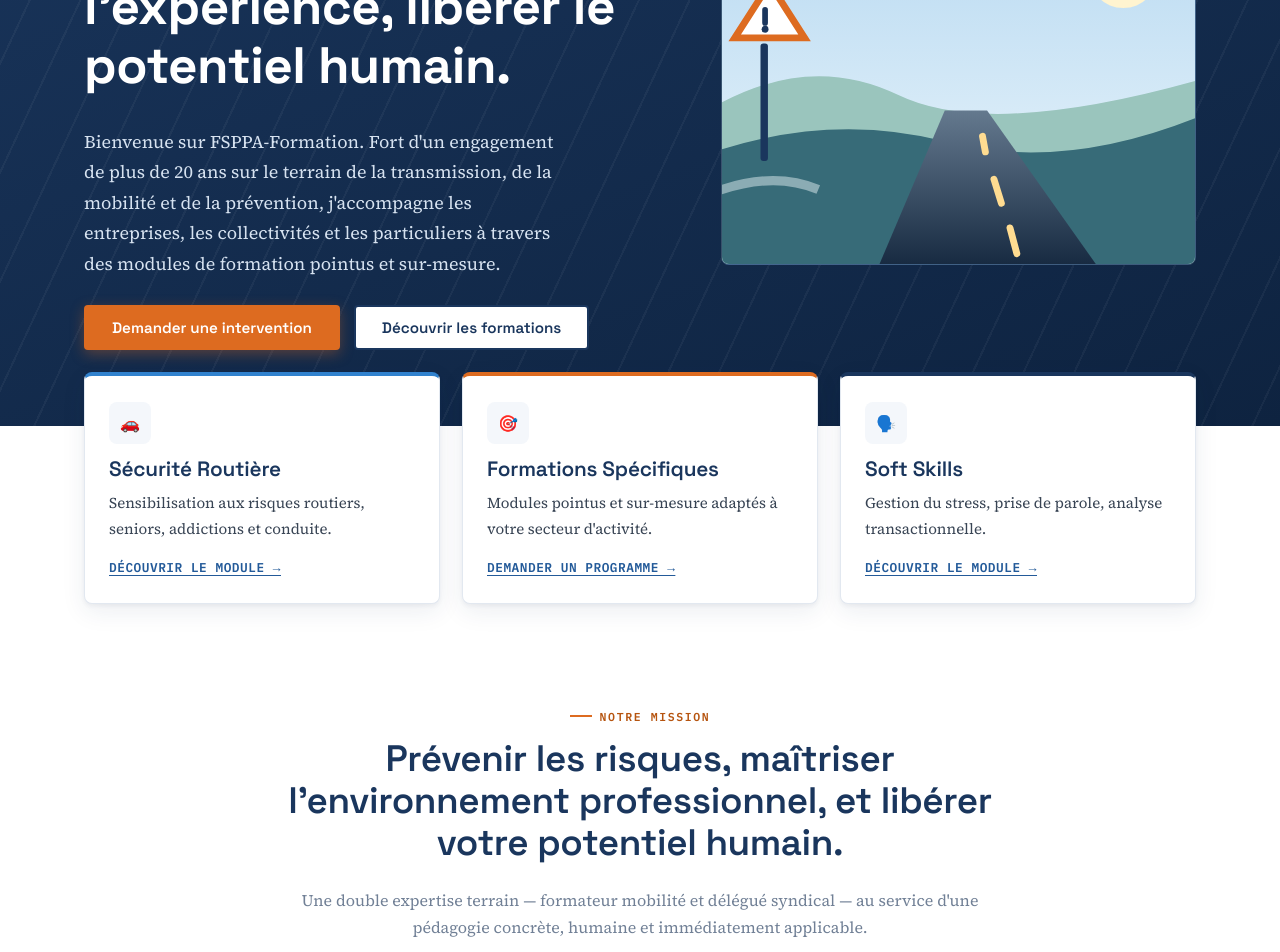
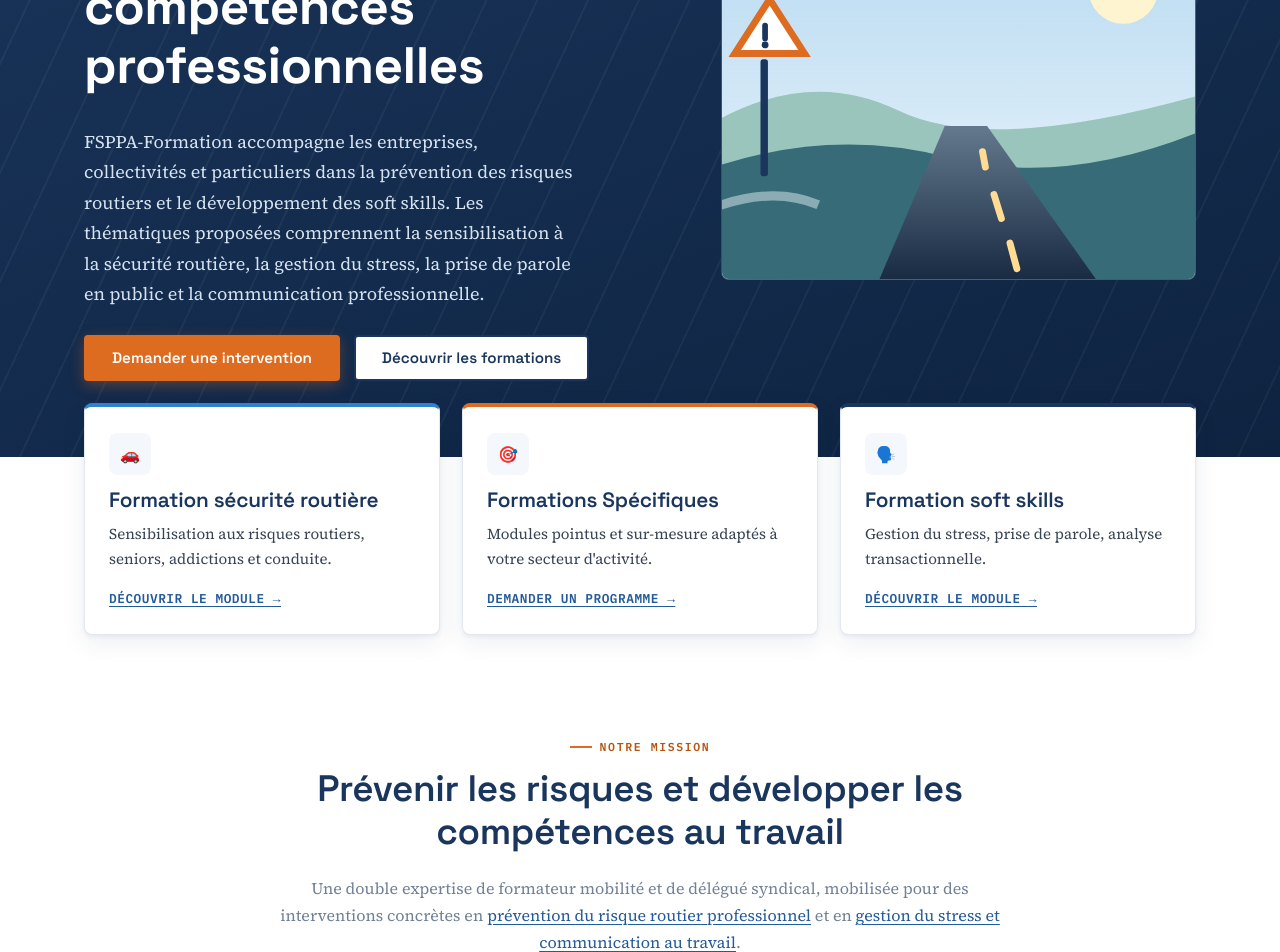
Before and after one commit to almaniaque/Fsspa, a React (Vite) app in the folder frontend/: page / in a window 1280 px wide. Shown: the part 340-1292 px from the top of the page. Built offline with nearby package versions, Linux system fonts and the light colour scheme.

Commit message:
content(seo): rendre le sujet des formations explicite dès la page d'accueil

```diff
--- a/frontend/src/pages/Home.jsx
+++ b/frontend/src/pages/Home.jsx
@@ -7,12 +7,12 @@ function Home() {
         <section className="hero-inner">
           <article>
             <span className="eyebrow">Formation · Sécurité · Prévention</span>
-            <h1>Prévenir les risques, transmettre l'expérience, libérer le potentiel humain.</h1>
+            <h1>Formations en sécurité routière et compétences professionnelles</h1>
             <p className="lead">
-              Bienvenue sur FSPPA-Formation. Fort d'un engagement de plus de 20 ans sur le terrain
-              de la transmission, de la mobilité et de la prévention, j'accompagne les entreprises,
-              les collectivités et les particuliers à travers des modules de formation pointus et
-              sur-mesure.
+              FSPPA-Formation accompagne les entreprises, collectivités et particuliers dans la
+              prévention des risques routiers et le développement des soft skills. Les thématiques
+              proposées comprennent la sensibilisation à la sécurité routière, la gestion du stress,
+              la prise de parole en public et la communication professionnelle.
             </p>
             <p className="hero-cta-row">
               <CTAButton to="/contact" variant="primary">Demander une intervention</CTAButton>
@@ -27,7 +27,7 @@ function Home() {
         <ul className="quick-grid">
           <li className="quick-card">
             <span className="icon" aria-hidden="true">🚗</span>
-            <h3>Sécurité Routière</h3>
+            <h3>Formation sécurité routière</h3>
             <p>Sensibilisation aux risques routiers, seniors, addictions et conduite.</p>
             <a className="link" href="/securite-routiere">Découvrir le module →</a>
           </li>
@@ -39,7 +39,7 @@ function Home() {
           </li>
           <li className="quick-card">
             <span className="icon" aria-hidden="true">🗣️</span>
-            <h3>Soft Skills</h3>
+            <h3>Formation soft skills</h3>
             <p>Gestion du stress, prise de parole, analyse transactionnelle.</p>
             <a className="link" href="/soft-skills">Découvrir le module →</a>
           </li>
@@ -49,10 +49,10 @@ function Home() {
       <section className="section">
         <section className="container section-narrow" style={{ textAlign: "center" }}>
           <span className="eyebrow" style={{ justifyContent: "center" }}>Notre mission</span>
-          <h2>Prévenir les risques, maîtriser l'environnement professionnel, et libérer votre potentiel humain.</h2>
+          <h2>Prévenir les risques et développer les compétences au travail</h2>
           <p style={{ color: "var(--slate)" }}>
-            Une double expertise terrain — formateur mobilité et délégué syndical — au service
-            d'une pédagogie concrète, humaine et immédiatement applicable.
+            Une double expertise de formateur mobilité et de délégué syndical, mobilisée pour
+            des interventions concrètes en <a href="/securite-routiere/">prévention du risque routier professionnel</a> et en <a href="/soft-skills/">gestion du stress et communication au travail</a>.
           </p>
         </section>
       </section>
```
